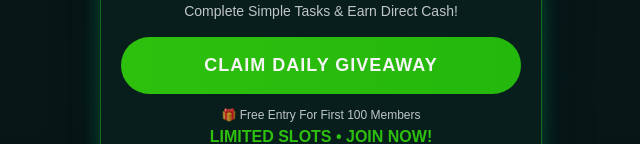
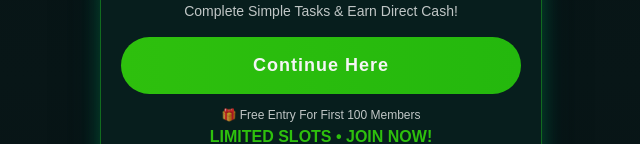
Before and after one commit to Sayam0211/upitasksandgiveaways, a plain HTML site: page index.html in a window 1280 px wide. Shown: the part 355-499 px from the top of the page, without its empty margins (319-959 px from the left). Drawn offline with Linux system fonts and the light colour scheme.

Commit message:
Update link text for daily giveaway

```diff
--- a/index.html
+++ b/index.html
@@ -199,7 +199,7 @@ setInterval(()=>{
 
     <div class="subtitle">Complete Simple Tasks & Earn Direct Cash!</div>
 
-    <a class="pill" href="https://t.me/+DL98cMalmsM1NzA1">CLAIM DAILY GIVEAWAY</a>
+    <a class="pill" href="https://t.me/+DL98cMalmsM1NzA1">Continue Here</a>
     <div class="pill-sub">🎁 Free Entry For First 100 Members</div>
 
     <div class="hurry">LIMITED SLOTS • JOIN NOW!</div>
```
